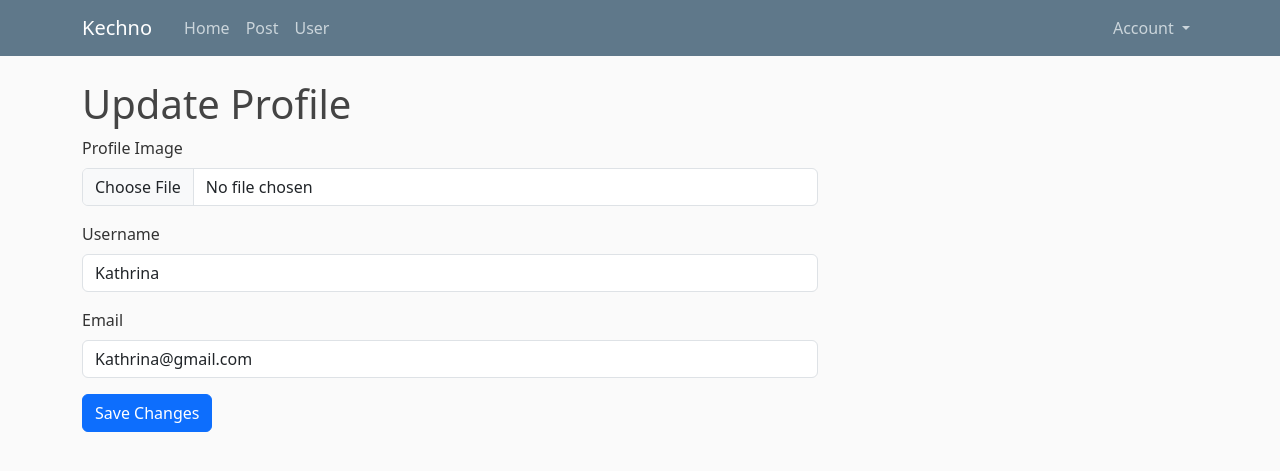
After one commit to KatsumiGemini/Flask_project, a Flask app: page /admin/account in a window 1280 px wide. The commit adds this page. Shown: the top 471 px of the page. Run offline with Flask 3, Linux system fonts and the light colour scheme; a user stored in the database is signed in; data comes from the database, SQL or seed files in the repository; some libraries are stand-ins or nearby versions.

Commit message:
new changes and added

```diff
--- a/admin/second.py
+++ b/admin/second.py
@@ -1,6 +1,10 @@
+import os
+from PIL import Image
+import secrets
 import mysql.connector
-from flask import Blueprint, render_template, request, url_for, flash, redirect, session, jsonify
+from flask import Blueprint, render_template, request, url_for, flash, redirect, session, jsonify,abort
 from werkzeug.security import generate_password_hash, check_password_hash
+from werkzeug.utils import secure_filename
 from datetime import datetime
 from mysql.connector import Error as MySQLError
 
@@ -14,19 +18,67 @@ def get_db_connection():
         database="flask_db"
     )
     return con
-
 # ---------------------- HOME ------------------------
-
 @second.route('/')
 @second.route('/home')
 def home():
     username = session.get('username')
-    return render_template('home.html', username=username)
+    posts = [
+        {
+            'author': 'Corey Schafer',
+            'title': 'Blog Post 1',
+            'content': 'First post content',
+            'date_posted': 'April 20, 2018'
+        },
+        {
+            'author': 'Jane Doe',
+            'title': 'Blog Post 2',
+            'content': 'Second post content',
+            'date_posted': 'April 21, 2018'
+        }
+    ]
+    return render_template('home.html', username=username, posts=posts)
 
-# -------------------- VIEW USERS --------------------
+# ---------------------- POST ------------------------
+@second.route('/post')
+def post():
+    return render_template('post.html')
 
+@second.route("/create-blog", methods=["GET", "POST"])
+def create_blog():
+    if 'user_id' not in session:
+        flash("Please log in first.", "warning")
+        return redirect(url_for("second.login"))
+
+    if request.method == "POST":
+        title = request.form['title']
+        content = request.form['content']
+        user_id = session['user_id']
+        created_at = datetime.now()
+        updated_at = datetime.now()
+
+        conn = get_db_connection()
+        try:
+            with conn.cursor() as cur:
+                cur.execute(
+                    "INSERT INTO posts (user_id, title, content, created_at, updated_at) VALUES (%s, %s, %s, %s, %s)",
+                    (user_id, title, content, created_at, updated_at)
+                )
+                conn.commit()
+            flash("Blog created successfully!", "success")
+        except Exception as e:
+            flash(f"Error: {e}", "danger")
+        finally:
+            conn.close()
+
+        return redirect(url_for("second.create_blog"))
+
+    return render_template("post.html", username=session.get("username"))
+
+# -------------------- USER DATA --------------------
 @second.route("/users")
 def user_data():
+
     try:
         conn = get_db_connection()
         cursor = conn.cursor(dictionary=True)
@@ -84,11 +136,12 @@ def login():
 
         conn = get_db_connection()
         with conn.cursor(dictionary=True) as cur:
-            cur.execute("SELECT name, email, password FROM users WHERE email = %s", (email,))
+            cur.execute("SELECT id, name, email, password FROM users WHERE email = %s", (email,))
             user = cur.fetchone()
         conn.close()
 
         if user and check_password_hash(user['password'], password):
+            session['user_id'] = user['id']
             session['username'] = user['name']
             flash('Login successful!', 'success')
             return redirect(url_for('second.home'))
@@ -98,6 +151,41 @@ def login():
 
     return render_template('login.html')
 
+# @second.route("/login", methods=["GET", "POST"])
+# def login():
+#     if request.method == "POST":
+#         email = request.form["email"]
+#         password = request.form["password"]
+
+#         conn = get_db_connection()
+#         cur = conn.cursor(dictionary=True)
+#         cur.execute("SELECT * FROM users WHERE email = %s", (email,))
+#         user = cur.fetchone()
+#         cur.close()
+#         conn.close()
+
+#         if user and check_password_hash(user["password"], password):
+#             # Save user info in session
+#             session["user_id"] = user["id"]
+#             session["username"] = user["name"]
+#             session["role_id"] = user["role_id"]
+
+#             flash("Login successful!", "success")
+
+#             # Redirect based on role
+#             if user["role_id"] == 1:
+#                 return redirect(url_for("second.admin_dashboard"))
+#             elif user["role_id"] == 2:
+#                 return redirect(url_for("second.user_dashboard"))
+#             elif user["role_id"] == 3:
+#                 return redirect(url_for("second.staff_dashboard"))
+#             else:
+#                 flash("Role not recognized!", "danger")
+#                 return redirect(url_for("second.login"))
+#         else:
+#             flash("Invalid email or password", "danger")
+
+#     return render_template("login.html")
 # -------------------- LOGOUT --------------------
 @second.route("/logout")
 def logout():
@@ -147,3 +235,85 @@ def update_user():
 
     except Exception as e:
         return jsonify({"status": "error", "message": str(e)})
+
+# -------------------- ACCOUNT UPDATE WITH PICTURE --------------------
+# @second.route("/account")
+# def account():
+#     if 'user_id' not in session:
+#         flash("Please log in first.", "warning")
+#         return redirect(url_for("second.login"))
+
+#     user_id = session['user_id']
+#     conn = get_db_connection()
+#     with conn.cursor(dictionary=True) as cur:
+#         cur.execute("SELECT * FROM users WHERE id = %s", (user_id,))
+#         user = cur.fetchone()
+#     conn.close()
+
+#     return render_template('account.html', user=user, username=session.get('username'))
+
+def save_picture(form_picture):
+    upload_folder = os.path.join('static', 'uploads')
+    os.makedirs(upload_folder, exist_ok=True)
+
+    random_hex = secrets.token_hex(8)
+    _, f_ext = os.path.splitext(form_picture.filename)
+    picture_fn = random_hex + f_ext
+    picture_path = os.path.join(upload_folder, picture_fn)
+
+    output_size = (125, 125)
+    i = Image.open(form_picture)
+    i.thumbnail(output_size)
+    i.save(picture_path)
+
+    return picture_fn
+
+@second.route("/account", methods=["GET", "POST"])
+def account():
+    if 'user_id' not in session:
+        flash("Please log in first.", "warning")
+        return redirect(url_for("second.login"))
+
+    user_id = session['user_id']
+    conn = get_db_connection()
+    with conn.cursor(dictionary=True) as cur:
+        cur.execute("SELECT * FROM users WHERE id = %s", (user_id,))
+        user = cur.fetchone()
+
+        if request.method == "POST":
+            username = request.form['username']
+            email = request.form['email']
+
+            # Handle image upload
+            if 'image' in request.files:
+                file = request.files['image']
+                if file.filename != '':
+                    picture_file = save_picture(file)
+
+
+                    if user['image']:
+                        old_path = os.path.join('static/uploads', user['image'])
+                        if os.path.exists(old_path):
+                            os.remove(old_path)
+
+                    cur.execute(
+                        "UPDATE users SET name=%s, email=%s, image=%s WHERE id=%s",
+                        (username, email, picture_file, user_id)
+                    )
+                else:
+                    cur.execute(
+                        "UPDATE users SET name=%s, email=%s WHERE id=%s",
+                        (username, email, user_id)
+                    )
+            else:
+                cur.execute(
+                    "UPDATE users SET name=%s, email=%s WHERE id=%s",
+                    (username, email, user_id)
+                )
+
+            conn.commit()
+            flash("Profile updated successfully!", "success")
+            return redirect(url_for('second.account'))
+
+    conn.close()
+    return render_template('account.html', user=user, username=session.get('username'))
--- /dev/null
+++ b/admin/templates/account.html
@@ -0,0 +1,34 @@
+{% extends "base.html" %}
+{% block content %}
+<h1>Update Profile</h1>
+
+<!-- {% for message in get_flashed_messages() %}
+    <div class="alert alert-info">{{ message }}</div>
+{% endfor %} -->
+
+<form method="POST" action="{{ url_for('second.account') }}" enctype="multipart/form-data">
+    <div class="mb-3">
+        <label for="profile-image" class="form-label">Profile Image</label>
+        {% if user.image %}
+            <div>
+                <img src="{{ url_for('static', filename='uploads/' ~ user.image) }}"
+                     alt="Profile Image" class="img-thumbnail mb-2" width="125">
+            </div>
+        {% endif %}
+        <input type="file" class="form-control" id="profile-image" name="image">
+    </div>
+
+    <div class="mb-3">
+        <label for="username" class="form-label">Username</label>
+        <input type="text" class="form-control" id="username" name="username" value="{{ user.name }}" required>
+    </div>
+
+    <div class="mb-3">
+        <label for="email" class="form-label">Email</label>
+        <input type="email" class="form-control" id="email" name="email" value="{{ user.email }}" required>
+    </div>
+
+    <button type="submit" class="btn btn-primary">Save Changes</button>
+</form>
+
+{% endblock content %}
--- a/admin/templates/base.html
+++ b/admin/templates/base.html
@@ -53,11 +53,42 @@
           <div class="collapse navbar-collapse" id="navbarToggle">
             <div class="navbar-nav mr-auto">
               <a class="nav-item nav-link" href="/admin">Home</a>
+              <a class="nav-item nav-link" href="/admin/post">Post</a>
               <a class="nav-item nav-link" href="/admin/users">User</a>
             </div>
-            <div class="navbar-nav">
-              <a class="nav-item nav-link" href="/admin/login">Login</a>
-              <a class="nav-item nav-link" href="/admin/register">Register</a>
+           <div class="navbar-nav">
+                <li class="nav-item dropdown">
+                    <a class="nav-link dropdown-toggle" href="#" id="authDropdown" role="button" data-bs-toggle="dropdown" aria-expanded="false">
+                        Account
+                    </a>
+                    <ul class="dropdown-menu dropdown-menu-end" aria-labelledby="authDropdown">
+                        {% if not username %}
+                            <!-- Show Login and Register if not logged in -->
+                            <li>
+                                <a class="dropdown-item" href="{{ url_for('second.login') }}">
+                                    <i class="fas fa-sign-in-alt me-2"></i> Login
+                                </a>
+                            </li>
+                            <li>
+                                <a class="dropdown-item" href="{{ url_for('second.register') }}">
+                                    <i class="fas fa-user-plus me-2"></i> Register
+                                </a>
+                            </li>
+                        {% else %}
+                            <!-- Show Logout only if logged in -->
+                            <li>
+                                <a class="dropdown-item" href="{{ url_for('second.account') }}">
+                                    <i class="fas fa-sign-out-alt me-2"></i> Account
+                                </a>
+                            </li>
+                            <li>
+                                <a class="dropdown-item" href="{{ url_for('second.logout') }}">
+                                    <i class="fas fa-sign-out-alt me-2"></i> Logout
+                                </a>
+                            </li>
+                        {% endif %}
+                    </ul>
+                </li>
             </div>
           </div>
         </div>
```
Also changed, not shown: admin/templates/home.html (+17 -1 lines), admin/templates/post.html (added, +29 -0 lines), static/uploads/d5c4c48a632fd851.PNG (added).
